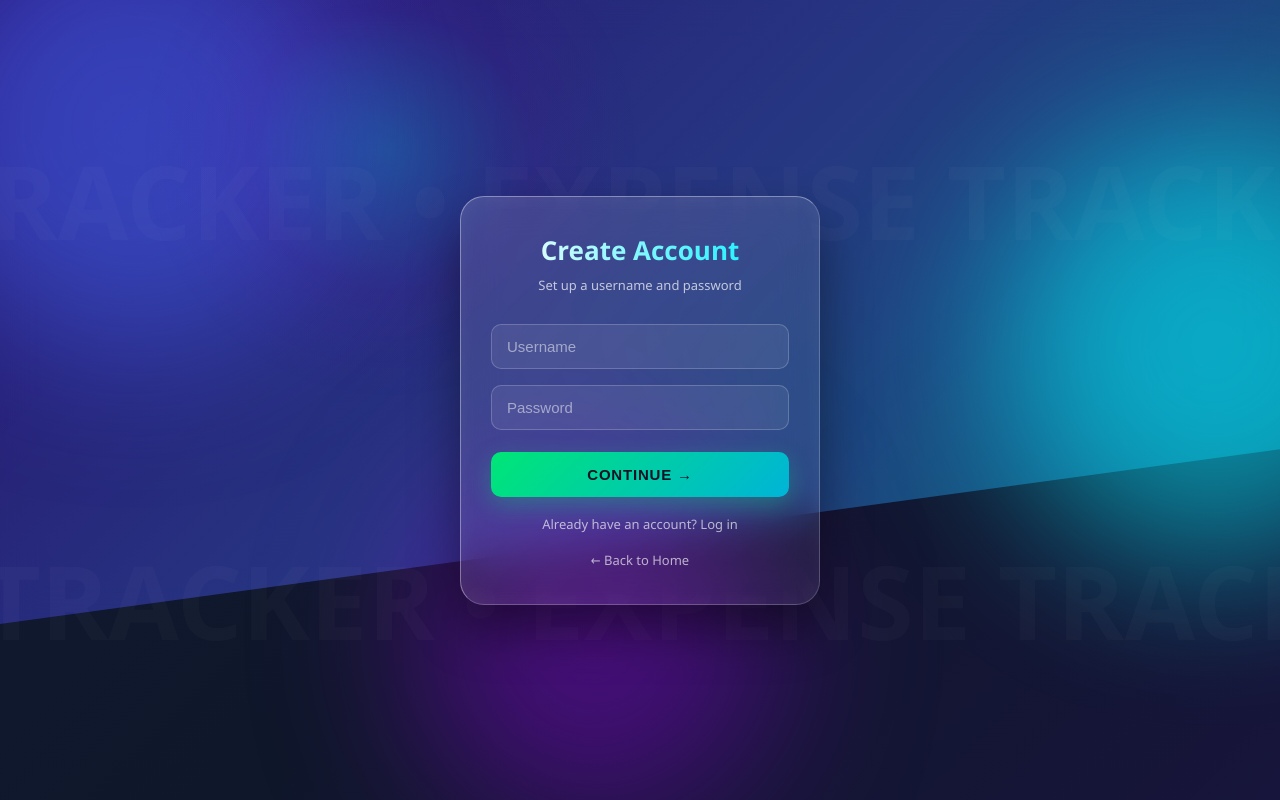
After one commit to DANTE-1903/Budget-Tracker, a Flask app: page /signup in a window 1280 px wide. The commit adds this page. Run offline with Flask 3, Linux system fonts and the light colour scheme.

Commit message:
updated sign-up page

```diff
--- a/app.py
+++ b/app.py
@@ -6,6 +6,24 @@ app = Flask(__name__) #initialize flask application
 app.secret_key = "secret_key 1903" #global lists for budget, expenses and error messages
 
 users = {} #stores users credentials
+
+
+@app.route("/signup", methods=["GET", "POST"])
+def signup():
+    error_message = ""
+    if request.method == "POST":
+        username = request.form.get("username")
+        password = request.form.get("password")
+        if username and password:
+            if username in users:
+                error_message = "Username already taken! Please log in."
+            else:
+                users[username] = password
+                session["username"] = username
+                return redirect("/")
+        else:
+            error_message = "Please fill in the fields"
+    return render_template("signup.html", error_message=error_message)
 
 @app.route("/login", methods=["GET", "POST"])
 def login():
@@ -21,9 +39,7 @@ def login():
                 else:
                     error_message = "Incorrect password"
             else:
-                users[username] = password
-                session["username"] = username
-                return redirect("/")
+                error_message = "Account not found. Please sign up!"
         else:
             error_message = "Please fill in the empty fields"
     return render_template("login.html", error_message=error_message)
--- /dev/null
+++ b/templates/signup.html
@@ -0,0 +1,264 @@
+<!DOCTYPE html>
+<html lang="en">
+<head>
+    <meta charset="UTF-8">
+    <meta name="viewport" content="width=device-width, initial-scale=1.0">
+    <title>Create Account | SpendWise</title>
+    <style>
+        * {
+            box-sizing: border-box;
+            margin: 0;
+            padding: 0;
+        }
+
+        body {
+            font-family: 'Segoe UI', Tahoma, Geneva, Verdana, sans-serif;
+            background: #0d1326;
+            color: #fff;
+            min-height: 100vh;
+            display: flex;
+            flex-direction: column;
+            justify-content: center;
+            align-items: center;
+            padding: 20px;
+            overflow-x: hidden;
+            position: relative;
+        }
+
+        .cursor-glow {
+            position: fixed;
+            width: 500px;
+            height: 500px;
+            border-radius: 50%;
+            background: radial-gradient(circle, rgba(0, 240, 255, 0.16) 0%, rgba(114, 9, 183, 0.08) 40%, transparent 70%);
+            pointer-events: none;
+            transform: translate(-50%, -50%);
+            z-index: 0;
+        }
+
+        .liquid-bg {
+            position: fixed;
+            top: 0;
+            left: 0;
+            width: 100%;
+            height: 100vh;
+            z-index: -2;
+            overflow: hidden;
+            background: linear-gradient(135deg, #131a35 0%, #0f172a 50%, #17153b 100%);
+        }
+
+        .hero-diagonal {
+            position: absolute;
+            top: 0;
+            left: 0;
+            width: 100%;
+            height: 78vh;
+            background: linear-gradient(135deg, rgba(58, 12, 163, 0.55) 0%, rgba(67, 97, 238, 0.45) 50%, rgba(0, 240, 255, 0.35) 100%);
+            clip-path: polygon(0 0, 100% 0, 100% 72%, 0 100%);
+            z-index: -1;
+            backdrop-filter: blur(20px);
+        }
+
+        .blob {
+            position: absolute;
+            filter: blur(70px);
+            border-radius: 50%;
+            opacity: 0.55;
+            animation: floatBlob 14s infinite alternate ease-in-out;
+        }
+
+        .blob-1 { width: 420px; height: 420px; background: #4361ee; top: -100px; left: -100px; }
+        .blob-2 { width: 380px; height: 380px; background: #00f0ff; top: 15%; right: -80px; animation-delay: -4s; }
+        .blob-3 { width: 320px; height: 320px; background: #7209b7; bottom: 5%; left: 30%; animation-delay: -8s; }
+
+        @keyframes floatBlob {
+            0% { transform: translate(0, 0) scale(1); }
+            100% { transform: translate(50px, 40px) scale(1.15); }
+        }
+
+        .ticker-wrap {
+            position: fixed;
+            top: 0;
+            left: 0;
+            width: 100%;
+            height: 100vh;
+            overflow: hidden;
+            z-index: -1;
+            display: flex;
+            flex-direction: column;
+            justify-content: space-around;
+            opacity: 0.025;
+            pointer-events: none;
+        }
+
+        .ticker-row {
+            display: flex;
+            white-space: nowrap;
+            font-size: 8vw;
+            font-weight: bold;
+            text-transform: uppercase;
+        }
+
+        .row-1 .ticker-text { display: inline-block; animation: scrollLeft 25s linear infinite; }
+        .row-2 .ticker-text { display: inline-block; animation: scrollRight 25s linear infinite; }
+
+        @keyframes scrollLeft {
+            0% { transform: translateX(0); }
+            100% { transform: translateX(-50%); }
+        }
+        @keyframes scrollRight {
+            0% { transform: translateX(-50%); }
+            100% { transform: translateX(0); }
+        }
+
+        .glass-container {
+            background: linear-gradient(135deg, rgba(255, 255, 255, 0.12), rgba(255, 255, 255, 0.04));
+            backdrop-filter: blur(20px);
+            -webkit-backdrop-filter: blur(20px);
+            border: 1px solid rgba(255, 255, 255, 0.2);
+            border-top: 1px solid rgba(255, 255, 255, 0.4);
+            border-left: 1px solid rgba(255, 255, 255, 0.4);
+            border-radius: 24px;
+            padding: 35px 30px;
+            width: 360px;
+            max-width: 100%;
+            box-shadow: 0 25px 50px rgba(0, 0, 0, 0.45), inset 0 0 25px rgba(255, 255, 255, 0.05);
+            z-index: 2;
+            transition: transform 0.3s ease, box-shadow 0.3s ease, border-color 0.3s ease;
+        }
+
+        .glass-container:hover {
+            transform: translateY(-5px);
+            border-color: rgba(0, 240, 255, 0.55);
+            box-shadow: 0 30px 60px rgba(0, 240, 255, 0.2), inset 0 0 30px rgba(0, 240, 255, 0.08);
+        }
+
+        h1 {
+            text-align: center;
+            font-size: 26px;
+            font-weight: 800;
+            margin-bottom: 8px;
+            background: linear-gradient(90deg, #fff, #00f0ff);
+            -webkit-background-clip: text;
+            -webkit-text-fill-color: transparent;
+        }
+
+        .subtitle {
+            text-align: center;
+            font-size: 13px;
+            color: rgba(255, 255, 255, 0.7);
+            margin-bottom: 22px;
+        }
+
+        input {
+            width: 100%;
+            padding: 13px 15px;
+            margin: 8px 0;
+            background: rgba(255, 255, 255, 0.07);
+            border: 1px solid rgba(255, 255, 255, 0.2);
+            border-radius: 10px;
+            color: #fff;
+            font-size: 15px;
+            outline: none;
+            transition: all 0.3s ease;
+        }
+
+        input::placeholder {
+            color: rgba(255, 255, 255, 0.5);
+        }
+
+        input:focus {
+            border-color: #00f0ff;
+            background: rgba(255, 255, 255, 0.12);
+            box-shadow: 0 0 15px rgba(0, 240, 255, 0.25);
+        }
+
+        button {
+            width: 100%;
+            padding: 14px;
+            margin-top: 14px;
+            background: linear-gradient(135deg, #00e676, #00b4d8);
+            border: none;
+            border-radius: 10px;
+            color: #0d1326;
+            font-weight: 800;
+            font-size: 15px;
+            text-transform: uppercase;
+            letter-spacing: 0.8px;
+            cursor: pointer;
+            box-shadow: 0 8px 25px rgba(0, 230, 118, 0.3);
+            transition: all 0.3s ease;
+        }
+
+        button:hover {
+            transform: translateY(-2px);
+            box-shadow: 0 12px 30px rgba(0, 240, 255, 0.5);
+        }
+
+        .error {
+            color: #ff6b6b;
+            text-align: center;
+            font-size: 14px;
+            font-weight: 600;
+            margin-top: 12px;
+        }
+
+        .back-link {
+            display: block;
+            text-align: center;
+            margin-top: 18px;
+            color: rgba(255, 255, 255, 0.65);
+            text-decoration: none;
+            font-size: 13px;
+            transition: color 0.3s ease;
+        }
+
+        .back-link:hover {
+            color: #00f0ff;
+        }
+    </style>
+</head>
+<body>
+
+    <div class="cursor-glow" id="cursorGlow"></div>
+
+    <div class="liquid-bg">
+        <div class="blob blob-1"></div>
+        <div class="blob blob-2"></div>
+        <div class="blob blob-3"></div>
+        <div class="hero-diagonal"></div>
+    </div>
+
+    <div class="ticker-wrap">
+        <div class="ticker-row row-1">
+            <div class="ticker-text">EXPENSE TRACKER • EXPENSE TRACKER • EXPENSE TRACKER • EXPENSE TRACKER • &nbsp;</div>
+            <div class="ticker-text">EXPENSE TRACKER • EXPENSE TRACKER • EXPENSE TRACKER • EXPENSE TRACKER • &nbsp;</div>
+        </div>
+        <div class="ticker-row row-2">
+            <div class="ticker-text">EXPENSE TRACKER • EXPENSE TRACKER • EXPENSE TRACKER • EXPENSE TRACKER • &nbsp;</div>
+            <div class="ticker-text">EXPENSE TRACKER • EXPENSE TRACKER • EXPENSE TRACKER • EXPENSE TRACKER • &nbsp;</div>
+        </div>
+    </div>
+
+    <div class="glass-container">
+        <h1>Create Account</h1>
+        <p class="subtitle">Set up a username and password</p>
+        <form method="POST">
+            <input type="text" name="username" placeholder="Username" required>
+            <input type="password" name="password" placeholder="Password" required>
+            <button type="submit">Continue →</button>
+        </form>
+        <div class="error">{{ error_message }}</div>
+        <a href="/login" class="back-link">Already have an account? Log in</a>
+        <a href="/" class="back-link">← Back to Home</a>
+    </div>
+
+    <script>
+        const cursorGlow = document.getElementById('cursorGlow');
+        document.addEventListener('mousemove', (e) => {
+            cursorGlow.style.left = e.clientX + 'px';
+            cursorGlow.style.top = e.clientY + 'px';
+        });
+    </script>
+</body>
+</html>
```
Also changed, not shown: templates/login.html (+2 -5 lines).
